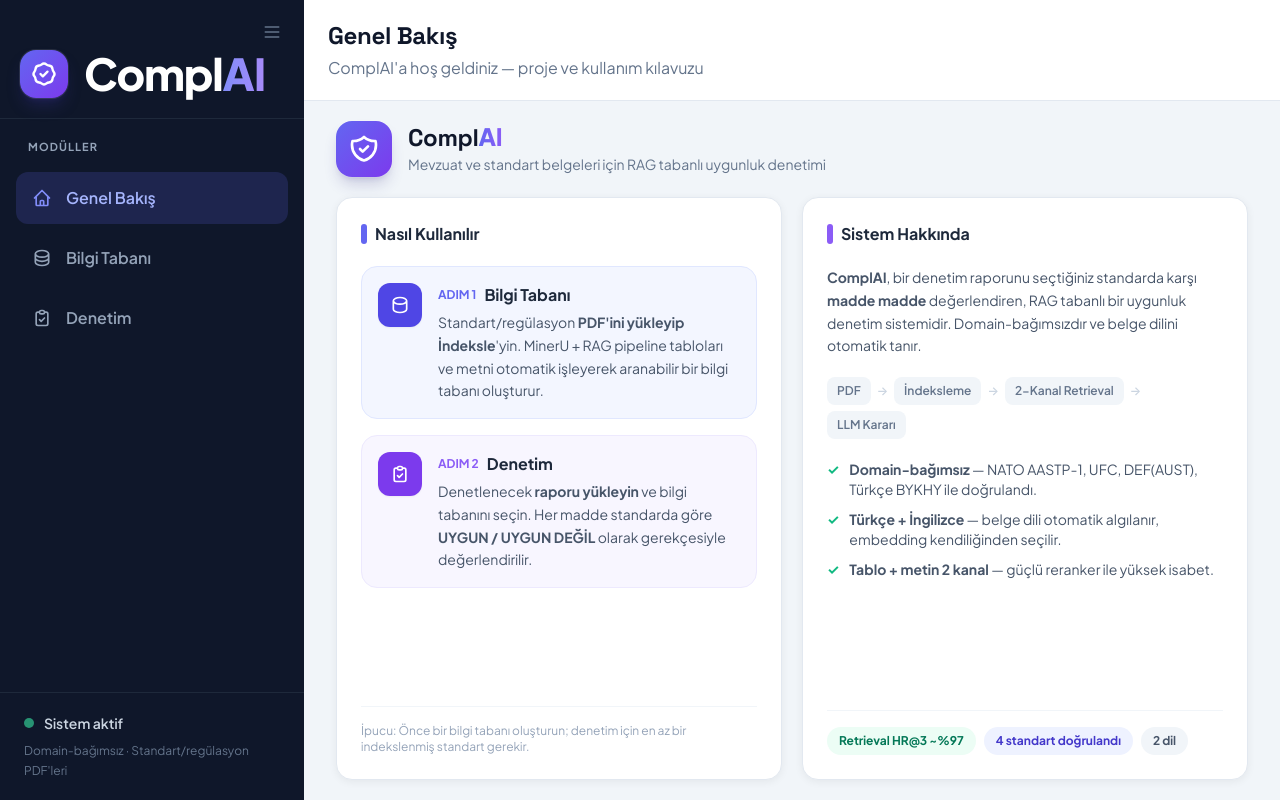
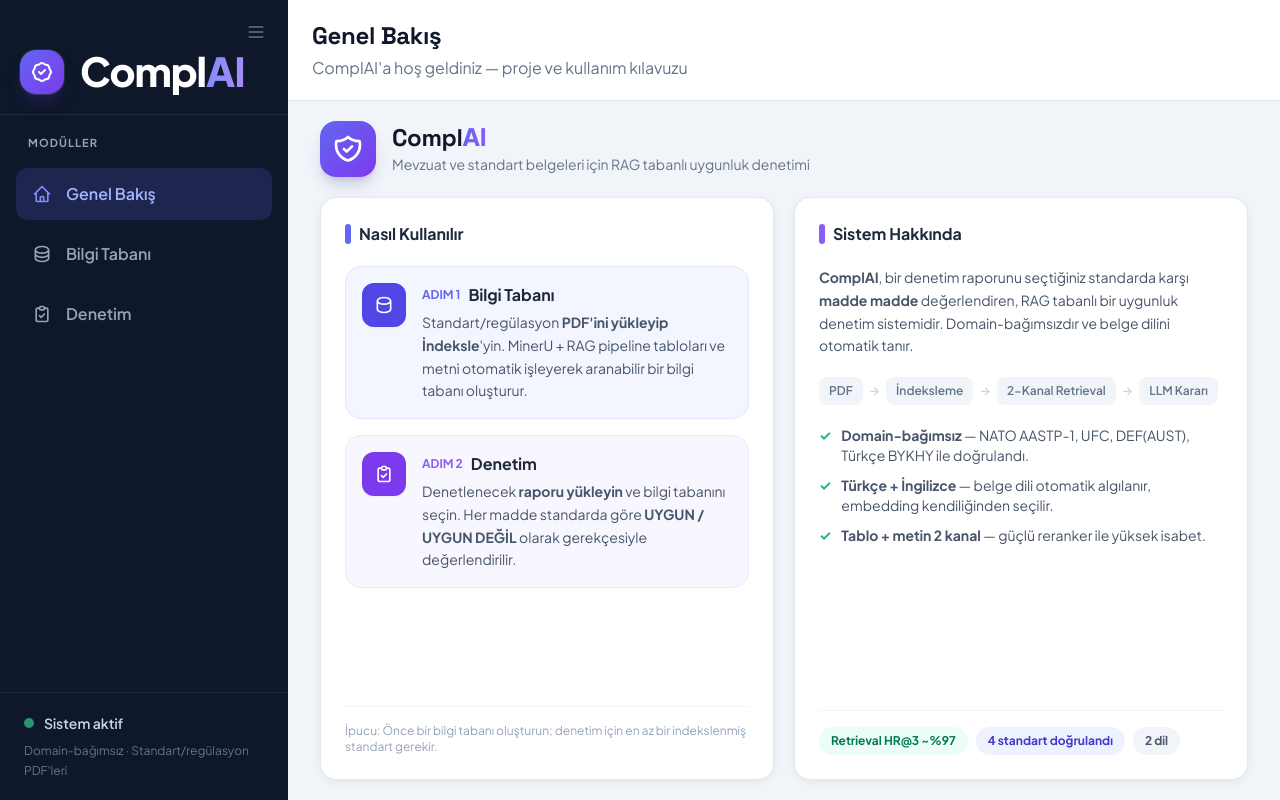
Before and after one commit to tatabey/GraduationProject, a FastAPI app: page / in a window 1280 px wide. Run offline with FastAPI, Linux system fonts and the light colour scheme; some libraries are stand-ins or nearby versions.

Commit message:
Arayuz: logo biraz daha kucultuldu (text-[2.5rem], ikon w-11) + sidebar 19->18rem

```diff
--- a/system/templates/index.html
+++ b/system/templates/index.html
@@ -36,7 +36,7 @@
     .pulse { animation: pulse 2s ease-in-out infinite; }
     .nav-link { transition: all .15s ease; }
     /* Sidebar mini-rail: kapaliyken ikon seridi */
-    #sidebar { width: 19rem; transition: width .25s ease; }
+    #sidebar { width: 18rem; transition: width .25s ease; }
     #sidebar.mini { width: 4.5rem; }
     #sidebar.mini .side-label, #sidebar.mini .logo-icon { display: none; }
     #sidebar.mini .side-head { justify-content: center; padding-left: 0; padding-right: 0; }
@@ -96,15 +96,15 @@
         </button>
       </div>
       <div class="side-head flex items-center justify-start gap-4 mt-0.5 pl-1">
-        <div class="logo-icon w-12 h-12 rounded-2xl bg-gradient-to-br from-indigo-500 to-violet-600
+        <div class="logo-icon w-11 h-11 rounded-2xl bg-gradient-to-br from-indigo-500 to-violet-600
                     flex items-center justify-center flex-shrink-0 shadow-lg shadow-indigo-900/40 ring-1 ring-white/10">
-          <svg class="w-7 h-7 text-white" fill="none" stroke="currentColor" viewBox="0 0 24 24">
+          <svg class="w-6 h-6 text-white" fill="none" stroke="currentColor" viewBox="0 0 24 24">
             <path stroke-linecap="round" stroke-linejoin="round" stroke-width="2"
                   d="M9 12l2 2 4-4M7.835 4.697a3.42 3.42 0 001.946-.806 3.42 3.42 0 014.438 0 3.42 3.42 0 001.946.806 3.42 3.42 0 013.138 3.138 3.42 3.42 0 00.806 1.946 3.42 3.42 0 010 4.438 3.42 3.42 0 00-.806 1.946 3.42 3.42 0 01-3.138 3.138 3.42 3.42 0 00-1.946.806 3.42 3.42 0 01-4.438 0 3.42 3.42 0 00-1.946-.806 3.42 3.42 0 01-3.138-3.138 3.42 3.42 0 00-.806-1.946 3.42 3.42 0 010-4.438 3.42 3.42 0 00.806-1.946 3.42 3.42 0 013.138-3.138z"/>
           </svg>
         </div>
         <div class="side-label min-w-0">
-          <div class="brand text-[2.75rem] font-extrabold leading-none tracking-tight whitespace-nowrap">
+          <div class="brand text-[2.5rem] font-extrabold leading-none tracking-tight whitespace-nowrap">
             <span class="text-white">Compl</span><span class="bg-gradient-to-r from-indigo-400 to-violet-400 bg-clip-text text-transparent">AI</span>
           </div>
         </div>
```
